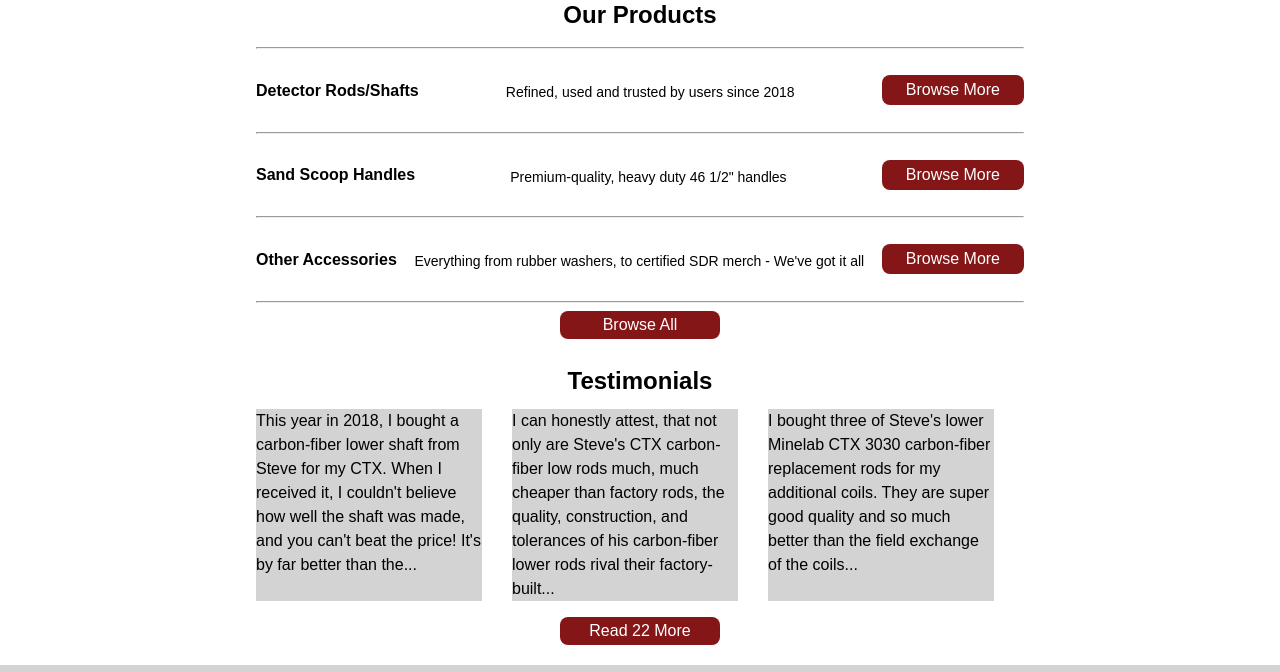
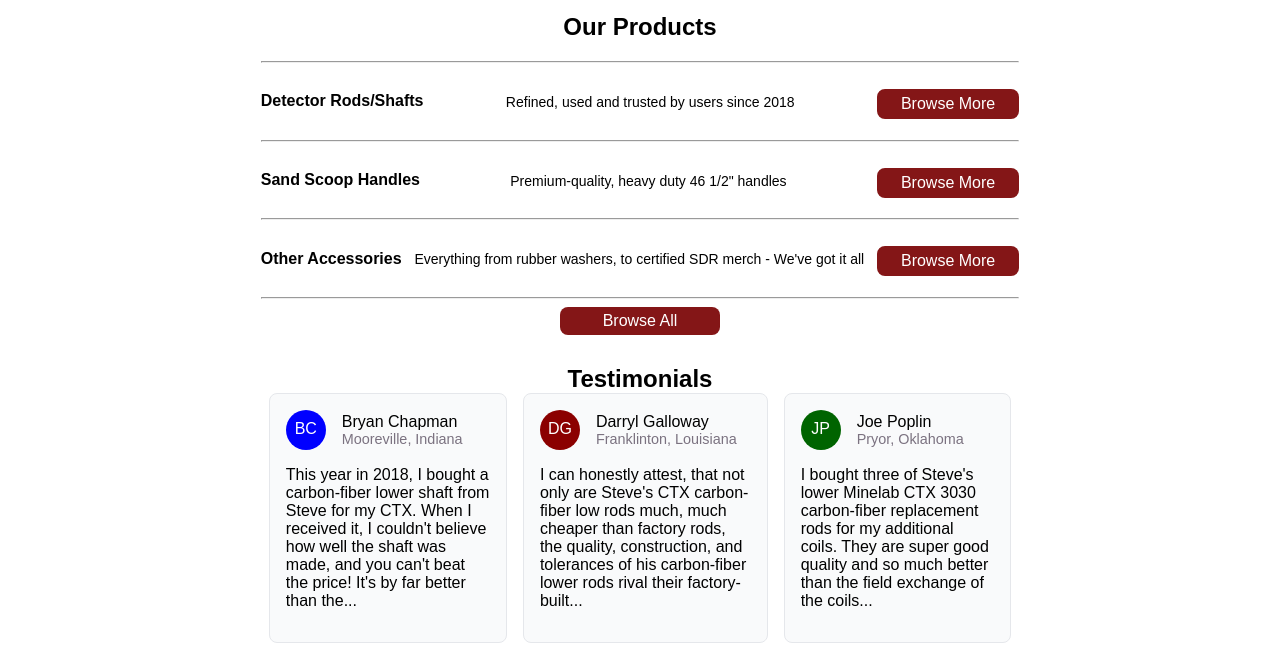
Before and after one commit to JamesNorum/Steve-s-Detector-Rods-Website-Homepage-Redesign, a website: page index.html in a window 1280 px wide. Shown: the part 1118-1790 px from the top of the page. Drawn offline with Linux system fonts and the light colour scheme.

Commit message:
Fix testimonials

```diff
--- a/assets/css/style.css
+++ b/assets/css/style.css
@@ -1,11 +1,8 @@
 body {
-  margin: 0;
-  padding: 0;
   overflow: hidden;
   height: 100%;
   max-height: 100%;
   font-family: sans-serif;
-  line-height: 1.5em;
   overflow: auto;
 }
 
@@ -19,10 +16,10 @@ main {
   padding-right: 20%;
 }
 
-@media screen and (max-width: 1100px){
-  main{
-      padding-left: 10%;
-      padding-right: 10%;
+@media screen and (max-width: 1100px) {
+  main {
+    padding-left: 10%;
+    padding-right: 10%;
   }
 }
 
@@ -31,15 +28,14 @@ img.rounded-corners {
 }
 
 #header {
-  display: inline-block;
-  padding: 10px;
-  font-size: 1.5em;
-  position: left;
-  top: 0;
-  left: 0;
-  width: 100%;
+  display: flex;
+  flex-direction: row;
+  justify-content: space-between;
+  padding-block: 10px;
+  font-size: "1.25rem";
   height: 50px;
   overflow: hidden; /* Disables scrollbars on the header frame. To enable scrollbars, change "hidden" to "scroll" */
+  margin-inline: 6rem;
 }
 
 .header-logo {
@@ -138,7 +134,6 @@ img.rounded-corners {
 
 #menu {
   float: left;
-  width: 80%;
   height: 100%;
   margin: none;
 }
@@ -175,17 +170,13 @@ img.rounded-corners {
 
 #menu li:hover a,
 #menu li span {
-  background: rgb(12, 1, 1);
-  color: rgb(255, 255, 255);
-  border-left: 1px solid #000000;
+  background: rgb(226, 224, 224);
+  border-left: 1px solid #fff;
   text-decoration: none;
 }
 
 #contact {
-  position: absolute;
-  right: 0;
   line-height: 60px;
-  padding: 0;
 }
 
 #contact a {
@@ -202,6 +193,7 @@ img.rounded-corners {
   padding: 1rem 1rem 1rem 1rem;
   font-size: 32px;
   block-size: 13rem;
+  line-height: "4rem";
 }
 
 #about {
@@ -251,10 +243,10 @@ img.rounded-corners {
 
 .product {
   display: flex;
-  justify-content:space-between;
+  justify-content: space-between;
 }
 .product p {
- font-size: 14px;
+  font-size: 14px;
   margin-top: 23px;
 }
 .product button {
@@ -293,9 +285,53 @@ img.rounded-corners {
 }
 .testimonial {
   display: flex;
+  flex-direction: row;
+  justify-content: flex-start;
 }
 .testimonials {
-  flex: 1;
-  background: lightgrey;
-  margin-right: 30px;
+  display: flex;
+  flex-direction: column;
+  background: #f9fafb;
+  margin-inline: 0.5rem;
+  border: 1px solid #e5e7eb;
+  margin-bottom: 2rem;
+  padding: 1rem;
+  border-radius: 8px;
 }
+.testimonials-header {
+  display: flex;
+  justify-content: flex-start;
+  flex-direction: "row";
+  align-items: center;
+}
+
+.testimonials-header-text {
+  display: flex;
+  flex-direction: column;
+  margin-left: 1rem;
+}
+
+.testimonials-header-name,
+.testimonials-header-location {
+  margin: 0;
+}
+
+.testimonials-header-location {
+  color: #7b7280;
+  font-size: 0.9rem;
+}
+
+.circle {
+  display: flex;
+  border-radius: 100%;
+  background-color: blue;
+  width: 2.5rem;
+  height: 2.5rem;
+  justify-content: center;
+}
+.circle p {
+  color: #fff;
+  text-align: center;
+  vertical-align: center;
+  margin-top: 0.625rem;
+}
--- a/index.html
+++ b/index.html
@@ -48,8 +48,8 @@
 		<div id="welcome">
 			<img src="assets/img/EqCounterweight3.jpg" class="rounded-corners" />
 			<p>
-				Your home of premium-quality carbon-fiber detector rods/shafts,
-				sand-scoop handles, and other accessories for your detecting needs
+				Your <b style="color: #991b1b">home</b> of premium-quality <b>carbon-fiber</b> detector rods/shafts,
+				sand-scoop handles, and other accessories for <b>your detecting needs</b>
 			</p>
 		</div>
 
@@ -122,19 +122,50 @@
 		<h2 id="test">Testimonials</h2>
 
 		<div class="testimonial">
-
-			<p class="testimonials">
+			<div class="testimonials">
+				<div class="testimonials-header">
+					<div class="circle">
+						<p>BC</p>
+					</div>
+					<div class="testimonials-header-text">
+						<p class="testimonials-header-name">Bryan Chapman</p>
+						<p class="testimonials-header-location">Mooreville, Indiana</p>
+					</div>
+				</div>
+				<p>
 					This year in 2018, I bought a carbon-fiber lower shaft from Steve for my CTX. When I received it, I couldn't believe how well the shaft was made, and you can't beat the price! It's by far better than the...
 				</p>
+			</div>
 
-
-			<p class="testimonials">
+			<div class="testimonials">
+				<div class="testimonials-header">
+					<div class="circle" style="background-color: darkred">
+						<p>DG</p>
+					</div>
+					<div class="testimonials-header-text">
+						<p class="testimonials-header-name">Darryl Galloway</p>
+						<p class="testimonials-header-location">Franklinton, Louisiana</p>
+					</div>
+				</div>
+				<p>
 					I can honestly attest, that not only are Steve's CTX carbon-fiber low rods much, much cheaper than factory rods, the quality, construction, and tolerances of his carbon-fiber lower rods rival their factory-built...
 				</p>
+			</div>
 
-			<p class="testimonials">
+			<div class="testimonials">
+				<div class="testimonials-header">
+					<div class="circle" style="background-color: darkgreen">
+						<p>JP</p>
+					</div>
+					<div class="testimonials-header-text">
+						<p class="testimonials-header-name">Joe Poplin</p>
+						<p class="testimonials-header-location">Pryor, Oklahoma</p>
+					</div>
+				</div>
+				<p>
 					I bought three of Steve's lower Minelab CTX 3030 carbon-fiber replacement rods for my additional coils. They are super good quality and so much better than the field exchange of the coils...
 				</p>
+			</div>
 
 		</div>
 
```
Also changed, not shown: v3/index.html (deleted). Lines whose indentation alone changed are shown as unchanged.
